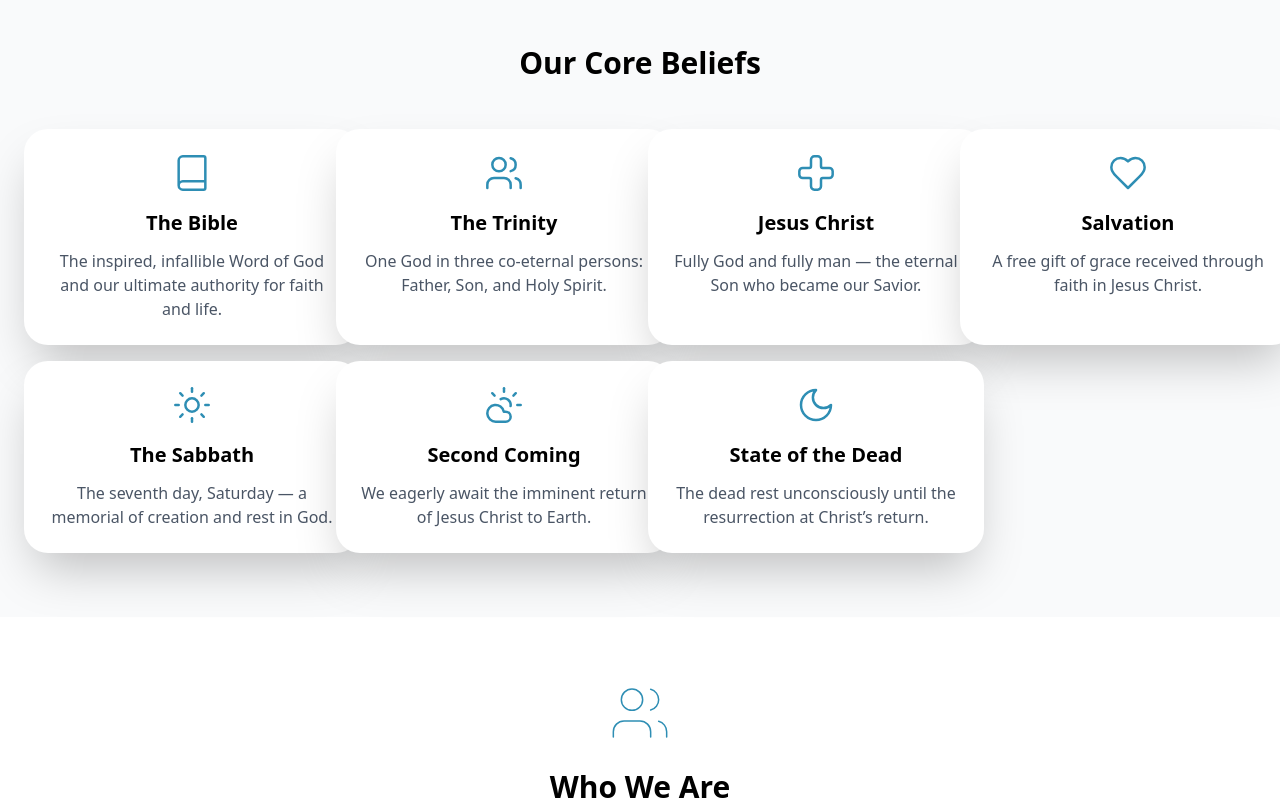
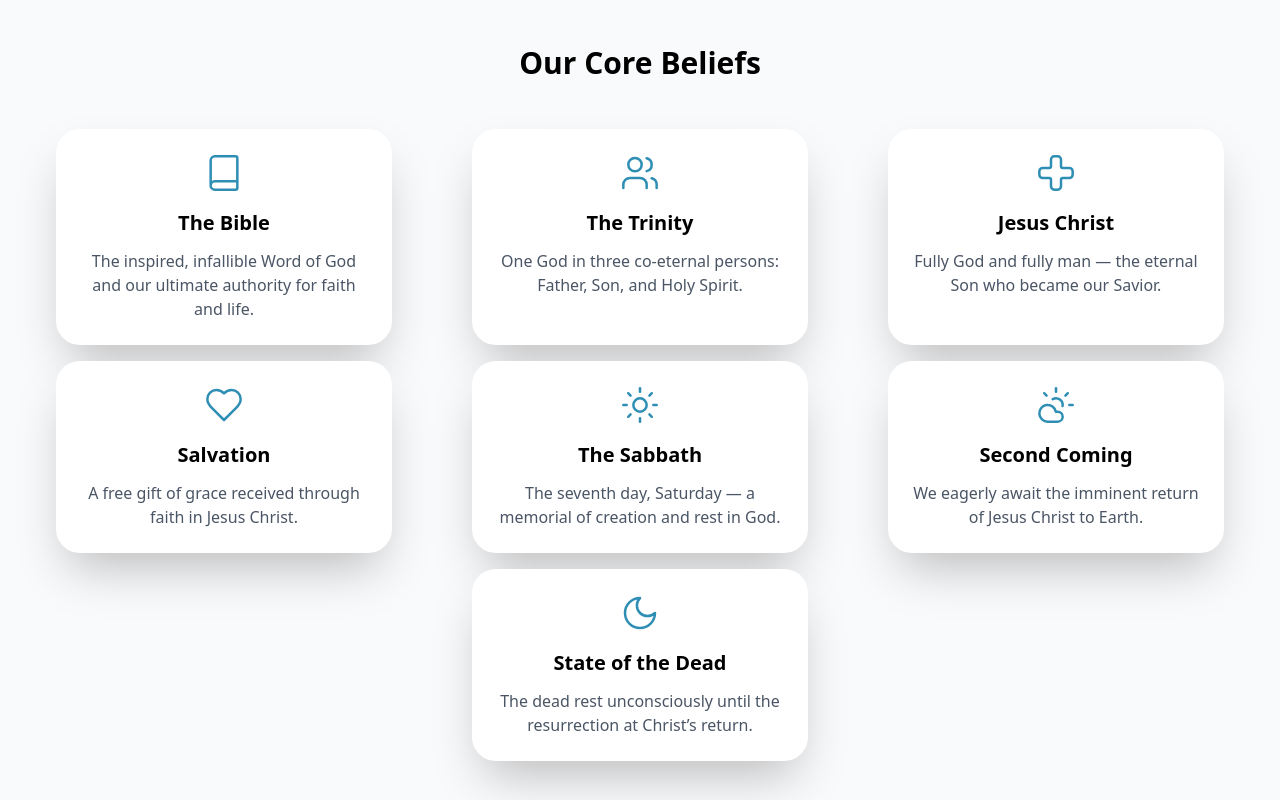
Before and after one commit to Griffin-Ndede/Kitisuru_SDA, a React (Vite) app: page /about in a window 1280 px wide. Shown: the part 1040-1840 px from the top of the page. Built offline with nearby package versions, Linux system fonts and the light colour scheme.

Commit message:
changes the layout in about us page

```diff
--- a/src/Pages/About.jsx
+++ b/src/Pages/About.jsx
@@ -102,7 +102,7 @@ function About() {
                 <div className="py-16 bg-gray-50">
                     <div className="container mx-auto px-6">
                         <h2 className="text-3xl font-bold text-center mb-12">Our Core Beliefs</h2>
-                        <div className="grid grid-cols-1 md:grid-cols-4 gap-4 mt-10">
+                        <div className="flex flex-wrap justify-center gap-4 mt-10">
                             {coreBeliefs.map((belief, index) => {
                                 const Icon = belief.icon
                                 return (
```
